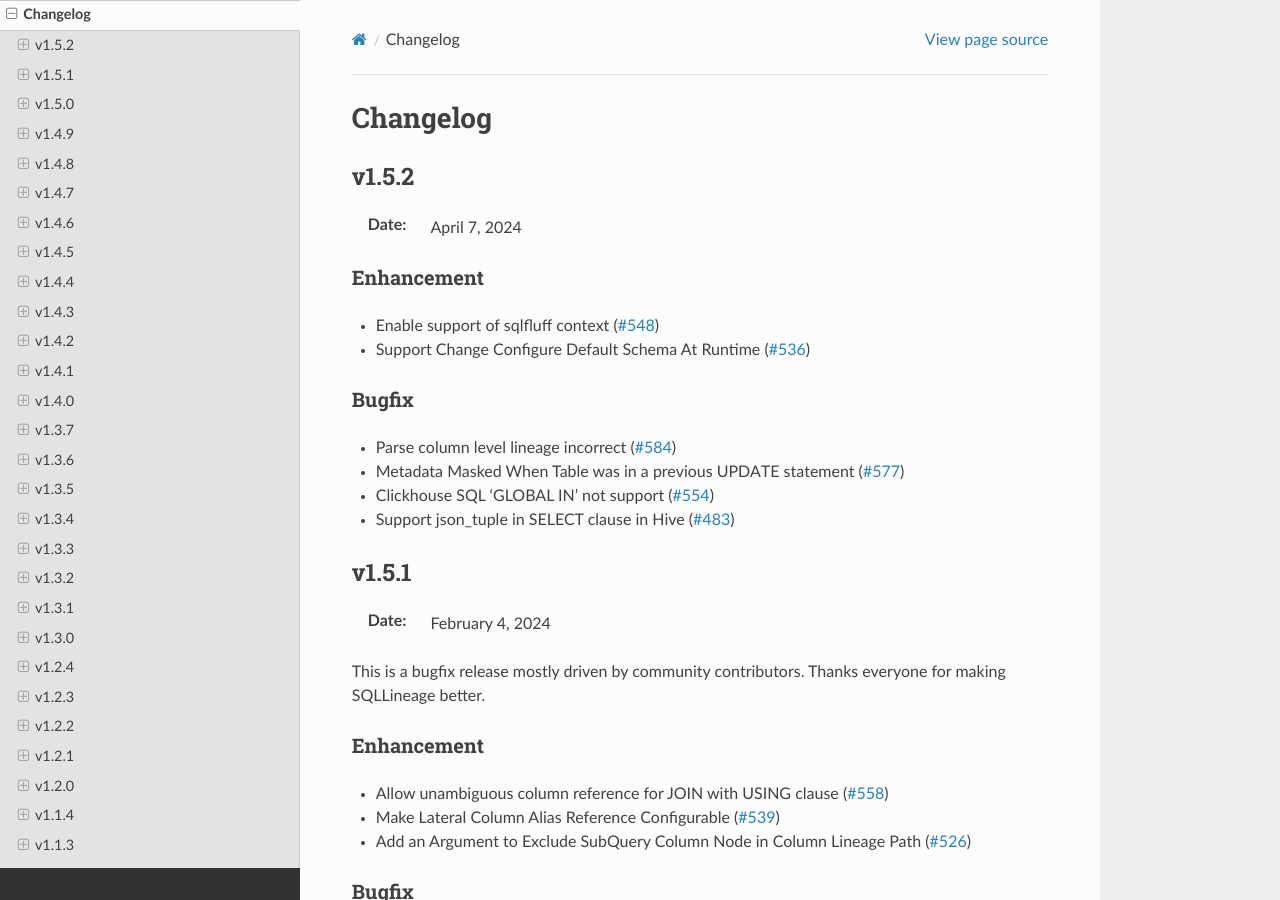
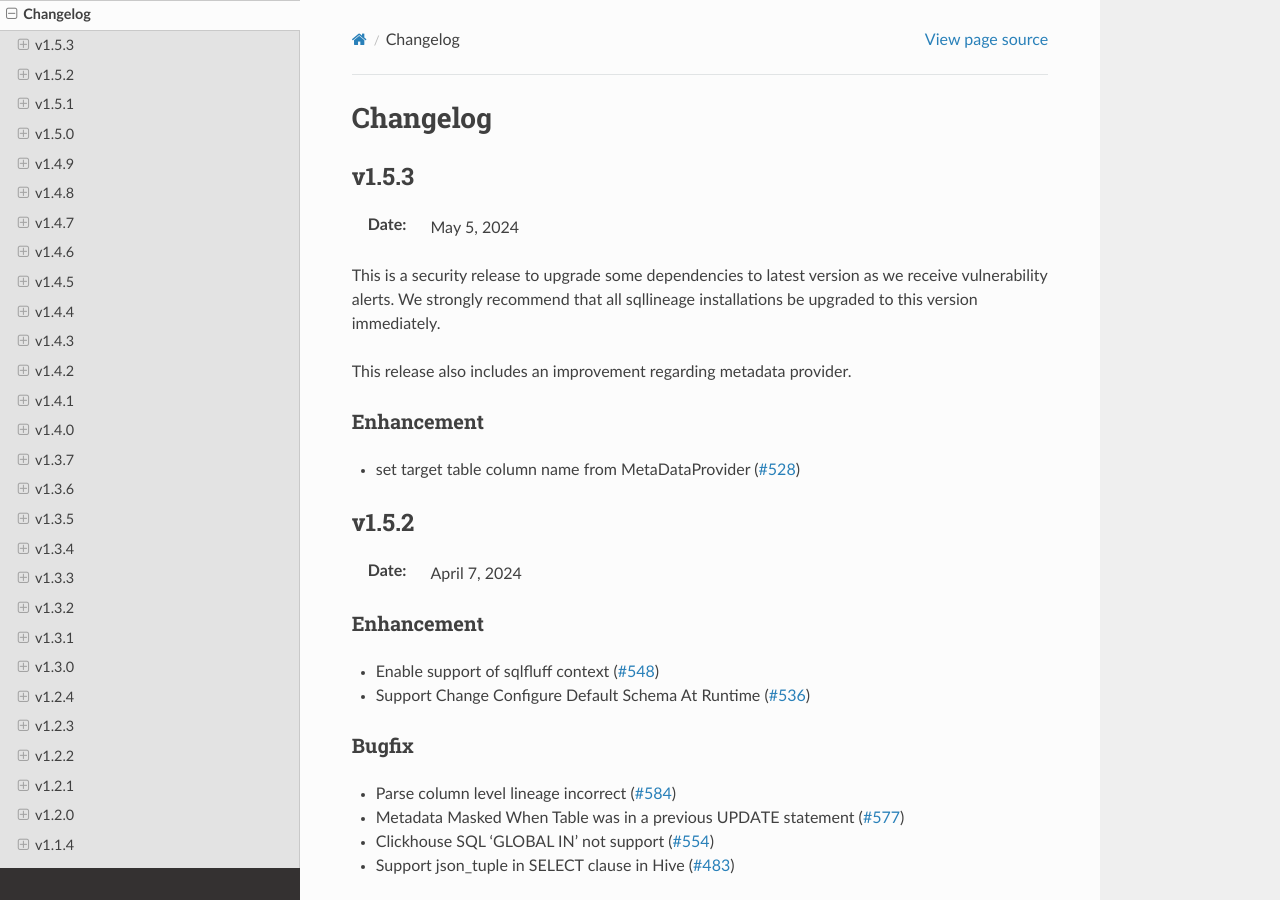
Before and after one commit to reata/sqllineage, a Sphinx documentation site: the page built from docs/release_note/changelog.rst, in a window 1280 px wide and 900 px high. Built offline with Sphinx 7.4.7 and the Read the Docs theme 2.0.0, drawn with Linux system fonts in a browser that asks for light colours.

Commit message:
chore: bump version to 1.5.3 (#610)

```diff
--- a/docs/release_note/changelog.rst
+++ b/docs/release_note/changelog.rst
@@ -1,6 +1,19 @@
 *********
 Changelog
 *********
+
+v1.5.3
+======
+:Date: May 5, 2024
+
+This is a security release to upgrade some dependencies to latest version as we receive vulnerability alerts.
+We strongly recommend that all sqllineage installations be upgraded to this version immediately.
+
+This release also includes an improvement regarding metadata provider.
+
+Enhancement
+-------------
+* set target table column name from MetaDataProvider (`#528 <https://github.com/reata/sqllineage/issues/528>`_)
 
 v1.5.2
 ======
--- a/setup.py
+++ b/setup.py
@@ -68,7 +68,7 @@
     install_requires=[
         "sqlparse==0.5.0",
         "networkx>=2.4",
-        "sqlfluff==3.0.3",
+        "sqlfluff==3.0.5",
         "sqlalchemy>=2.0.0",
     ],
     entry_points={"console_scripts": ["sqllineage = sqllineage.cli:main"]},
--- a/sqllineage/__init__.py
+++ b/sqllineage/__init__.py
@@ -1,5 +1,5 @@
 NAME = "sqllineage"
-VERSION = "1.5.2"
+VERSION = "1.5.3"
 DEFAULT_LOGGING = {
     "version": 1,
     "disable_existing_loggers": False,
```
Also changed, not shown: 2 other files.
